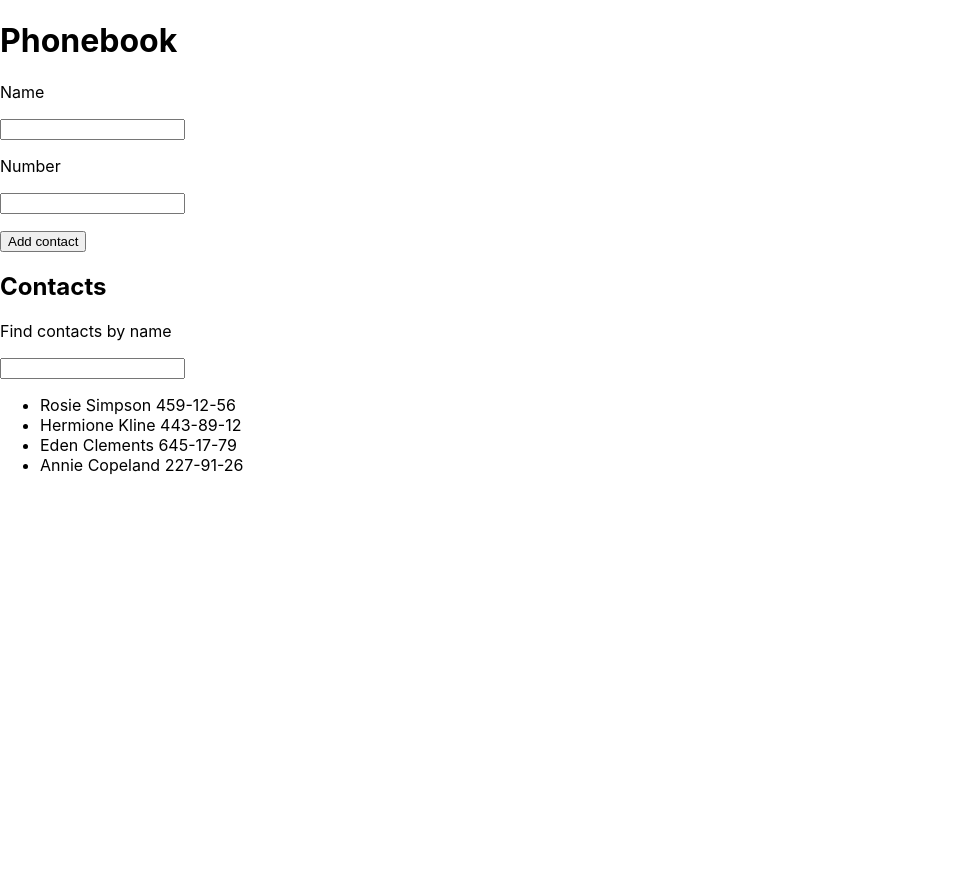
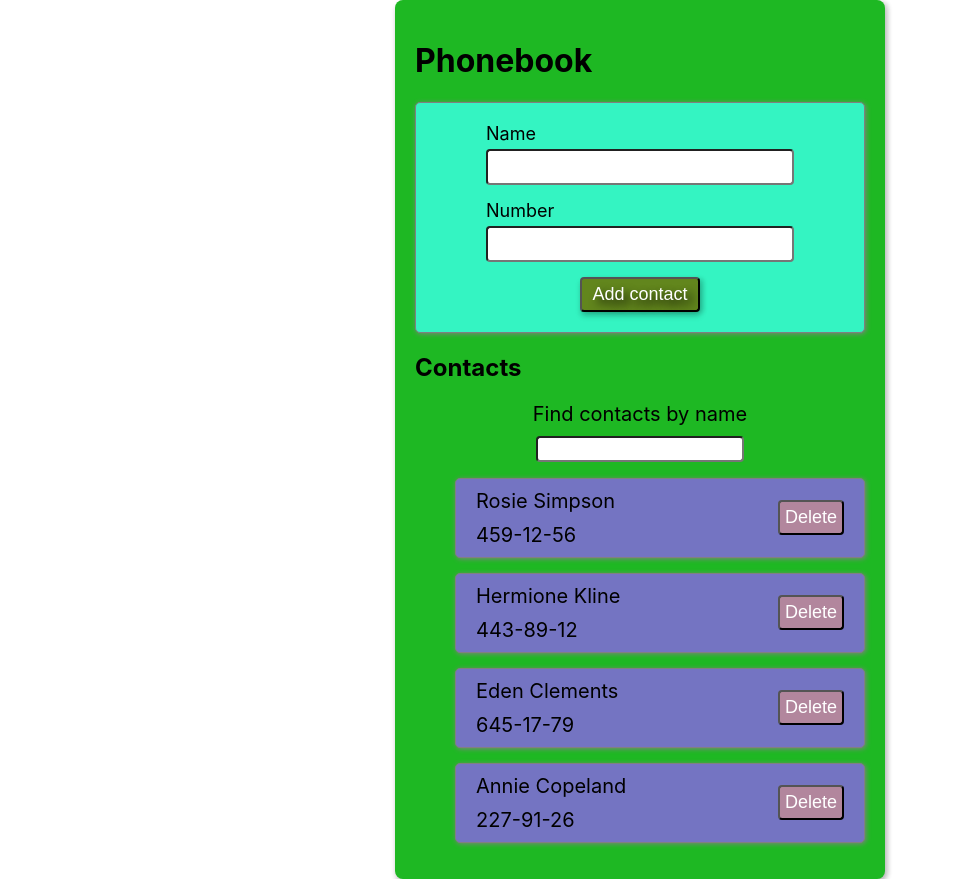
Before and after one commit to Merlin77777/goit-react-hw-02-phonebook, a React (Create React App) app: page / in a window 1280 px wide. Shown: the whole page, without its empty margins (0-953 px from the left). Before the commit the page ends 800 px from the top, so only its background shows below. Built offline with nearby package versions, Linux system fonts and the light colour scheme.

Commit message:
Крок 6

```diff
--- a/src/components/App/App.jsx
+++ b/src/components/App/App.jsx
@@ -3,6 +3,7 @@ import { ContactForm } from '../ContactForm/ContactForm';
 import { Filter } from '../Filter/Filter';
 import { ContactList } from '../ContactList/ContactList';
 import Notiflix from 'notiflix';
+import { Container } from './App.styled';
 
 export class App extends Component {
   state = {
@@ -38,18 +39,27 @@ export class App extends Component {
     );
   };
 
+  deleteContact = id => {
+    this.setState(PrevState => ({
+      contacts: PrevState.contacts.filter(contact => contact.id !== id),
+    }));
+  };
+
   render() {
     const visibleContacts = this.getFilterContact();
     return (
-      <>
+      <Container>
         <h1>Phonebook</h1>
         <div>
           <ContactForm handleSubmit={this.handleSubmit} />
           <h2>Contacts</h2>
           <Filter onChangeFilter={this.onChangeFilter} />
-          <ContactList onVisibleContacts={visibleContacts} />
+          <ContactList
+            onVisibleContacts={visibleContacts}
+            onDeleteContact={this.deleteContact}
+          />
         </div>
-      </>
+      </Container>
     );
   }
 }
--- /dev/null
+++ b/src/components/App/App.styled.jsx
@@ -0,0 +1,11 @@
+import styled from '@emotion/styled';
+
+export const Container = styled.div`
+  background-color: #1eb823;
+  margin: 0 auto;
+  padding: 20px;
+  width: 450px;
+  border-radius: 8px;
+  box-shadow: 4px 1px 4px rgba(0, 0, 0, 0.12), 0px 4px 4px rgba(0, 0, 0, 0.06),
+    1px 4px 6px rgba(0, 0, 0, 0.16);
+`;
--- a/src/components/ContactForm/ContactForm.jsx
+++ b/src/components/ContactForm/ContactForm.jsx
@@ -1,6 +1,7 @@
 import { Component } from 'react';
 import { nanoid } from 'nanoid';
 import { PropTypes } from 'prop-types';
+import { Form, FormLabel, FormInput, FormButton } from './ContactForm.styled';
 
 export class ContactForm extends Component {
   state = {
@@ -24,27 +25,29 @@ export class ContactForm extends Component {
 
   render() {
     return (
-      <form onSubmit={this.formSubmit}>
-        <p>Name</p>
-        <input
+      <Form onSubmit={this.formSubmit}>
+        <FormLabel>
+          Name
+          <FormInput
             type="text"
             name="name"
             pattern="^[a-zA-Zа-яА-Я]+(([' -][a-zA-Zа-яА-Я ])?[a-zA-Zа-яА-Я]*)*$"
             title="Name may contain only letters, apostrophe, dash and spaces. For example Adrian, Jacob Mercer, Charles de Batz de Castelmore d'Artagnan"
             required
           />
-        <p>Number</p>
-        <input
+        </FormLabel>
+        <FormLabel>
+          Number
+          <FormInput
             type="tel"
             name="number"
             pattern="\+?\d{1,4}?[-.\s]?\(?\d{1,3}?\)?[-.\s]?\d{1,4}[-.\s]?\d{1,4}[-.\s]?\d{1,9}"
             title="Phone number must be digits and can contain spaces, dashes, parentheses and can start with +"
             required
           />
-        <p>
-          <button type="submit">Add contact</button>
-        </p>
-      </form>
+        </FormLabel>
+        <FormButton type="submit">Add contact</FormButton>
+      </Form>
     );
   }
 }
--- /dev/null
+++ b/src/components/ContactForm/ContactForm.styled.jsx
@@ -0,0 +1,46 @@
+import styled from '@emotion/styled';
+
+export const Form = styled.form`
+  border: 1px solid gray;
+  border-radius: 5px;
+  padding: 20px;
+  display: flex;
+  flex-direction: column;
+  align-items: center;
+  background: #34f4c2;
+  box-shadow: 1px 1px 5px gray;
+`;
+
+export const FormLabel = styled.label`
+  font-size: 18px;
+  display: flex;
+  flex-direction: column;
+  margin-bottom: 15px;
+  gap: 5px;
+`;
+
+export const FormInput = styled.input`
+  width: 300px;
+  height: 30px;
+  border-radius: 4px;
+  font-size: 20px;
+`;
+
+export const FormButton = styled.button`
+  margin: 0 auto;
+  /* padding: 10px; */
+  border-radius: 4px;
+  padding: 5px 10px;
+  background: #62861d;
+  color: white;
+  box-shadow: 4px 1px 4px rgba(0, 0, 0, 0.12), 0px 4px 4px rgba(0, 0, 0, 0.06),
+    1px 4px 6px rgba(0, 0, 0, 0.16);
+  text-shadow: 5px 5px 10px black;
+  font-size: 18px;
+
+  :hover,
+  :focus {
+    cursor: pointer;
+    background: #4472ff;
+  }
+`;
--- a/src/components/ContactList/ContactItem.jsx
+++ b/src/components/ContactList/ContactItem.jsx
@@ -1,16 +1,35 @@
 import PropTypes from 'prop-types';
+import { Component } from 'react';
+import { Item, ContactData, ButtonDelete } from './ContactItem.styled';
 
-const ContactItem = ({ id, name, number }) => {
-  return (
-    <li>
-      {name} <span> {number}</span>
-    </li>
-  );
-};
+export class ContactItem extends Component {
+  state = {
+    id: this.props.id,
+  };
+
+  deleteContact = () => {
+    this.props.deleteContact(this.state.id);
+  };
+
+  render() {
+    return (
+      <Item>
+        <ContactData>
+          {this.props.name} <span> {this.props.number}</span>
+        </ContactData>
+        <ButtonDelete type="button" onClick={this.deleteContact}>
+          Delete
+        </ButtonDelete>
+      </Item>
+    );
+  }
+}
 
 ContactItem.propTypes = {
+  id: PropTypes.string.isRequired,
   name: PropTypes.string.isRequired,
   number: PropTypes.string.isRequired,
+  deleteContact: PropTypes.func.isRequired,
 };
 
 export default ContactItem;
--- /dev/null
+++ b/src/components/ContactList/ContactItem.styled.jsx
@@ -0,0 +1,37 @@
+import styled from '@emotion/styled';
+
+export const Item = styled.li`
+  display: flex;
+  justify-content: space-between;
+  align-items: center;
+  font-size: 20px;
+  border: 1px solid gray;
+  border-radius: 5px;
+  background: #7474c2;
+  box-shadow: 1px 1px 5px gray;
+  padding: 10px 20px;
+  margin-bottom: 15px;
+`;
+
+export const ContactData = styled.p`
+  margin: 0;
+  display: flex;
+  flex-direction: column;
+  gap: 10px;
+`;
+
+export const ButtonDelete = styled.button`
+  border-radius: 4px;
+  height: 35px;
+  padding: 0 5px;
+  background: #b2869d;
+  color: white;
+  // text-shadow: 5px 5px 10px black;
+  font-size: 18px;
+
+  :hover,
+  :focus {
+    cursor: pointer;
+    background: #f4728f;
+  }
+`;
--- a/src/components/ContactList/ContactList.jsx
+++ b/src/components/ContactList/ContactList.jsx
@@ -1,7 +1,7 @@
 import PropTypes from 'prop-types';
 import ContactItem from './ContactItem';
 
-export function ContactList({ onVisibleContacts }) {
+export function ContactList({ onVisibleContacts, onDeleteContact }) {
   return (
     <ul>
       {onVisibleContacts.map(item => (
@@ -10,6 +10,7 @@ export function ContactList({ onVisibleContacts }) {
           id={item.id}
           name={item.name}
           number={item.number}
+          deleteContact={onDeleteContact}
         />
       ))}
     </ul>
@@ -18,4 +19,5 @@ export function ContactList({ onVisibleContacts }) {
 
 ContactList.propTypes = {
   onVisibleContacts: PropTypes.array.isRequired,
+  onDeleteContact: PropTypes.func.isRequired,
 };
--- a/src/components/Filter/Filter.jsx
+++ b/src/components/Filter/Filter.jsx
@@ -1,11 +1,14 @@
 import PropTypes from 'prop-types';
+import { Container, FilterLabel, FilterInput } from './Filter.styled';
 
 export function Filter({ onChangeFilter }) {
   return (
-    <>
-      <p>Find contacts by name</p>
-      <input type="text" onChange={onChangeFilter} />
-    </>
+    <Container>
+      <FilterLabel>
+        Find contacts by name
+        <FilterInput type="text" onChange={onChangeFilter} />
+      </FilterLabel>
+    </Container>
   );
 }
 
--- /dev/null
+++ b/src/components/Filter/Filter.styled.jsx
@@ -0,0 +1,21 @@
+import styled from '@emotion/styled';
+
+export const Container = styled.div`
+  text-align: center;
+`;
+
+export const FilterLabel = styled.label`
+  display: flex;
+  flex-direction: column;
+  gap: 10px;
+  font-size: 20px;
+  justify-content: center;
+  align-items: center;
+`;
+
+export const FilterInput = styled.input`
+  width: 200px;
+  height: 20px;
+  font-size: 14px;
+  border-radius: 4px;
+`;
```
Lines whose indentation alone changed are shown as unchanged.
